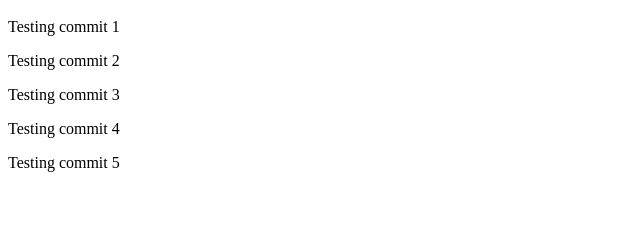
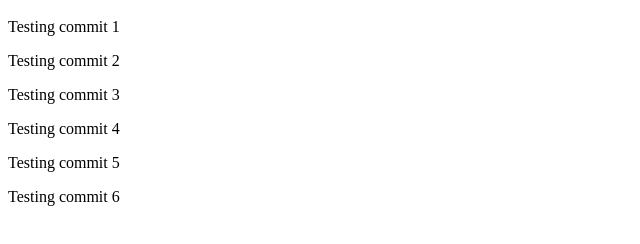
Before and after one commit to HonzaMikula/GitReviews-QA, a plain HTML site: page index.html in a window 1280 px wide. Shown: the part 48-292 px from the top of the page, without its empty margins (0-640 px from the left). Drawn offline with Linux system fonts and the light colour scheme.

Commit message:
New commit

```diff
--- a/index.html
+++ b/index.html
@@ -9,5 +9,6 @@
     <p>Testing commit 3</p>
     <p>Testing commit 4</p>
     <p>Testing commit 5</p>
+    <p>Testing commit 6</p>
   </body>
 </html>
```
